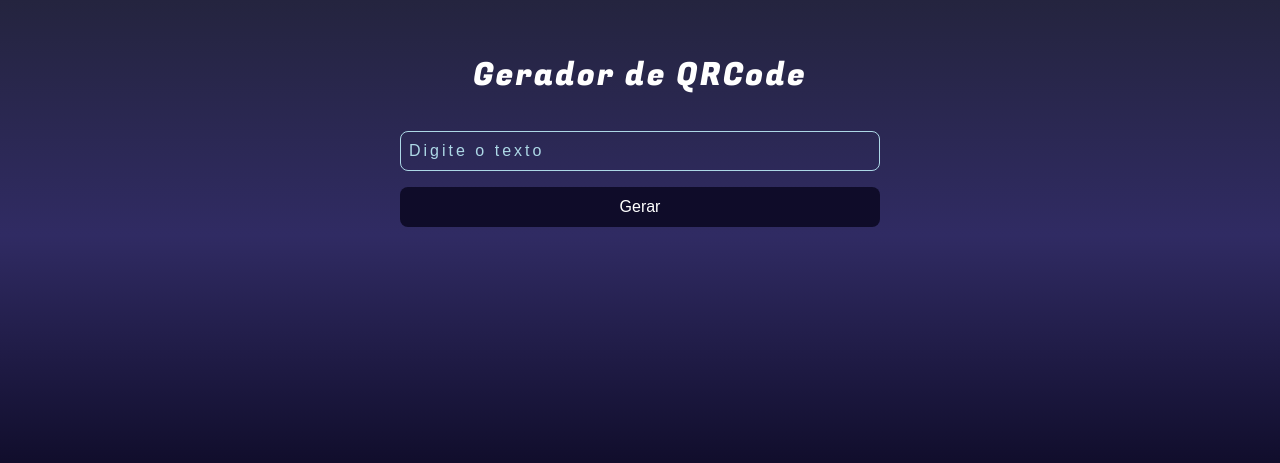
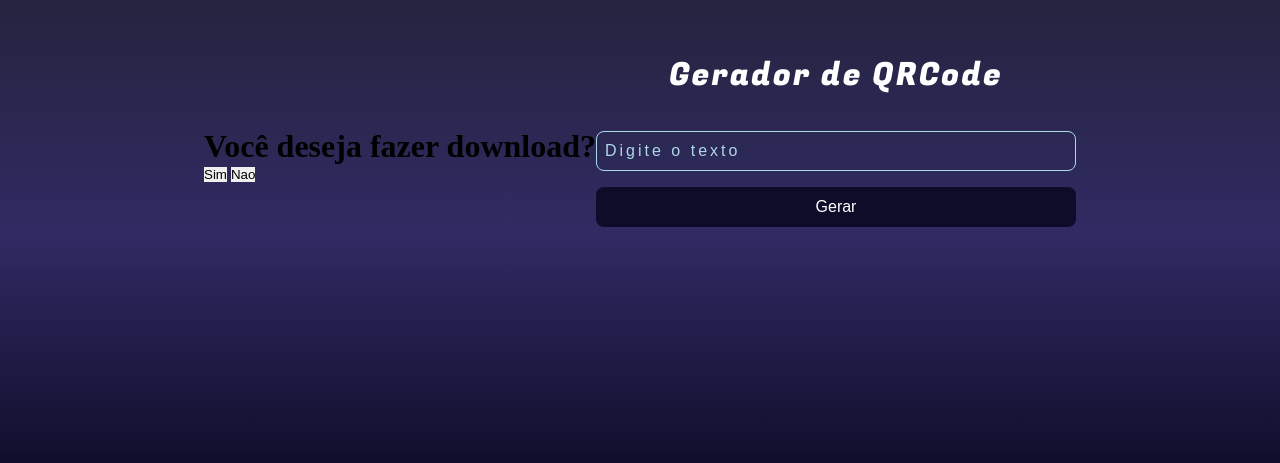
Before and after one commit to jaquisonDev/App-Gerar-QRcode, a plain HTML site: page index.html in a window 1280 px wide. Shown: the part 245-708 px from the top of the page. Drawn offline with Linux system fonts and the light colour scheme; a web font is replaced by a local one.

Commit message:
Criando um modal para opcional de download

```diff
--- a/index.html
+++ b/index.html
@@ -7,12 +7,23 @@
     <title>Gerador de QRCode</title>
   </head>
   <body>
+    <div class="modal">
+      <div class="box">
+        <div>
+          <h1>Você deseja fazer download?</h1>
+          <div class="buttons">
+            <button id="btn-yes">Sim</button>
+            <button id="btn-no">Nao</button>
+          </div>
+        </div>
+      </div>
+    </div>
+
     <main class="container">
       <h1 class="fugaz-one-regular">Gerador de QRCode</h1>
 
       <div class="form">
         <input type="text" placeholder="Digite o texto" id="text" />
-
         <button id="btn-generater">Gerar</button>
       </div>
 
```
